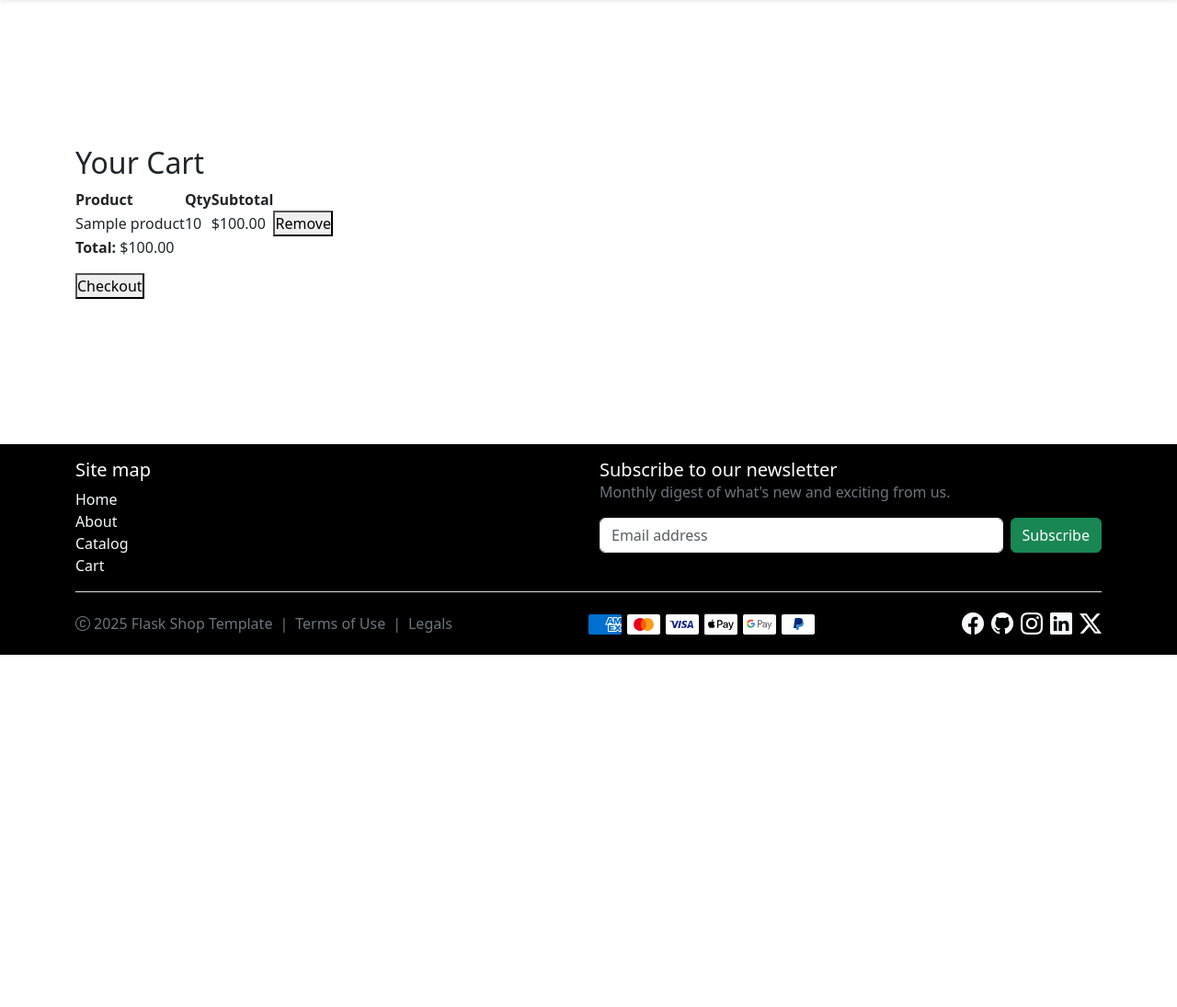
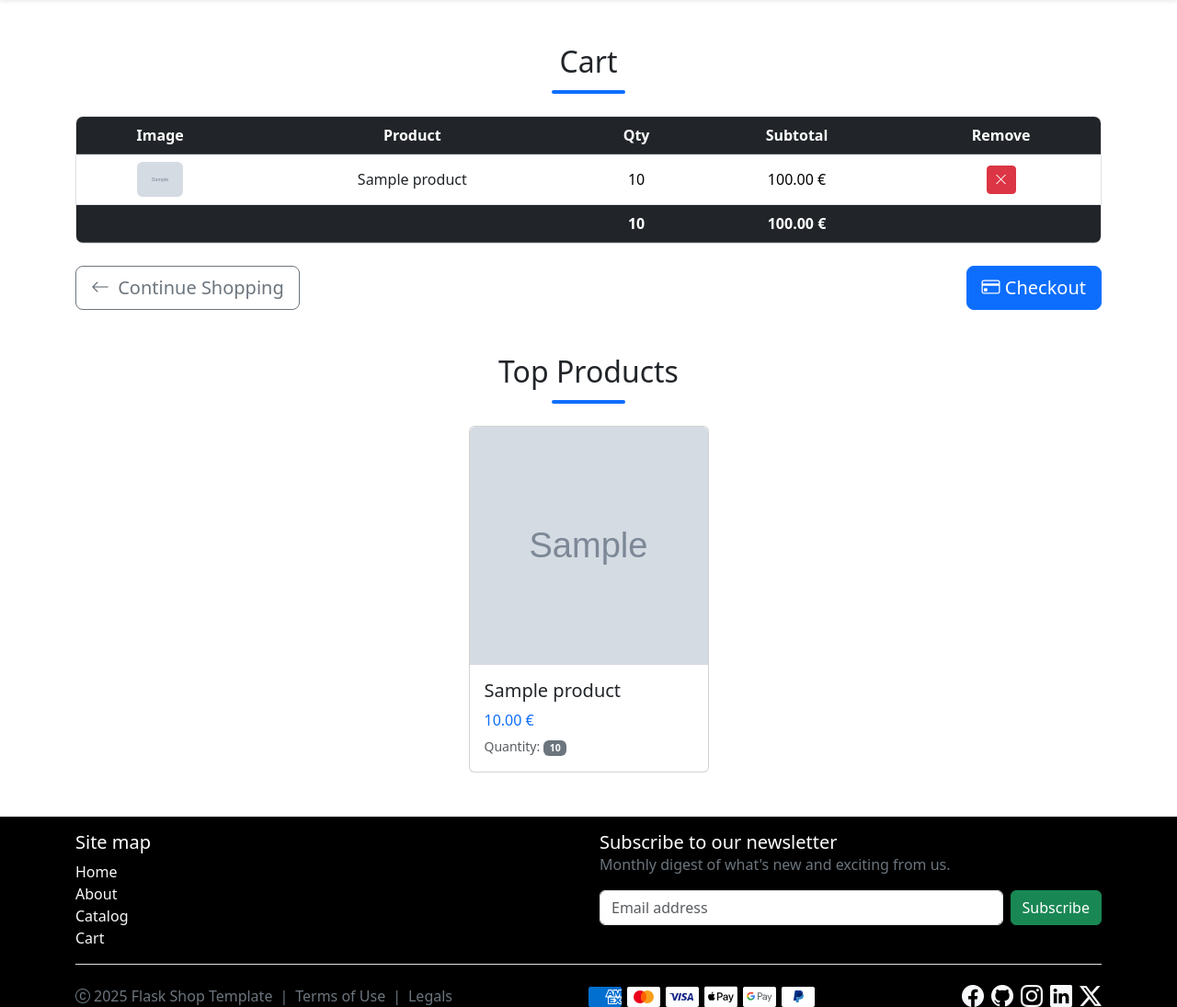
Before and after one commit to fchavonet/full_stack-flask_shop_template, a Flask app: page /cart in a window 1280 px wide. Shown: the part 88-1183 px from the top of the page at 92% size. Before the commit the page ends 800 px from the top, so only its background shows below. Run offline with Flask 3, Linux system fonts and the light colour scheme; a user stored in the database is signed in; tables that the repository leaves empty hold one stand-in row (values such as "Sample post"); grey boxes marked "Sample" are stand-in pictures.

Commit message:
feat: creating UI for the cart page.

```diff
--- a/static/css/style.css
+++ b/static/css/style.css
@@ -60,6 +60,16 @@
     object-position: bottom;
 }
 
+/* CART */
+.table-rounded {
+    overflow: hidden;
+    border-radius: 0.5rem;
+}
+
+.table-rounded .table {
+    margin-bottom: 0;
+}
+
 /* RESPONSIVE */
 @media (max-width: 992px) {
     .fs-tiny {
--- a/templates/shop/cart.html
+++ b/templates/shop/cart.html
@@ -1,39 +1,95 @@
 {% extends "base.html" %}
 {% block content %}
-<h2>Your Cart</h2>
+<h2 class="section-title text-center mb-4">Cart</h2>
+
+<!-- Cart section -->
 {% if items %}
-<table>
-    <thead>
+<section class="mb-4 table-responsive table-rounded border">
+    <table table class="table table-hover align-middle text-center">
+        <!-- Header -->
+        <thead class="table-dark">
             <tr>
-            <th>Product</th>
-            <th>Qty</th>
-            <th>Subtotal</th>
-            <th></th>
+                <th scope="col" class="d-none d-lg-table-cell">Image</th>
+                <th scope="col">Product</th>
+                <th scope="col">Qty</th>
+                <th scope="col">Subtotal</th>
+                <th scope="col">Remove</th>
             </tr>
         </thead>
 
+        <!-- Body -->
         <tbody>
             {% for item in items %}
             <tr>
-            <td>{{ item.product.title }}</td>
+                <td class="d-none d-lg-table-cell">
+                    <img class="img-fluid rounded" width="50" height="50" src="{{ url_for('static', filename='images/product_pictures/' + (item.product.image or config.DEFAULT_PRODUCT_PICTURE)) }}" style="object-fit:cover;" alt="{{ item.product.title }}">
+                </td>
+
+                <td>
+                    <a href="{{ url_for('product_detail', product_id=item.product.id) }}"
+                        class="text-decoration-none text-dark">
+                        {{ item.product.title }}
+                    </a>
+                </td>
+
                 <td>{{ item.quantity }}</td>
-            <td>${{ "%.2f"|format(item.subtotal) }}</td>
+
+                <td>{{ "%.2f"|format(item.subtotal) }} €</td>
                 <td>
                     <form method="post" action="{{ url_for('remove_from_cart', product_id=item.product.id) }}">
-                    <button type="submit">Remove</button>
+                        <button class="btn btn-sm btn-danger" type="submit">
+                            <i class="bi bi-x-lg"></i>
+                        </button>
                     </form>
                 </td>
             </tr>
             {% endfor %}
         </tbody>
+
+        <!-- Footer -->
+        <tfoot class="table-dark">
+            <tr>
+                <td class="d-none d-lg-table-cell"></td>
+                <td></td>
+                <td class="fw-bold">{{ items|sum(attribute="quantity") }}</td>
+                <td class="fw-bold">{{ "%.2f"|format(items|sum(attribute="subtotal")) }} €</td>
+                <td></td>
+            </tr>
+        </tfoot>
     </table>
+</section>
 
-<p><strong>Total:</strong> ${{ "%.2f"|format(total) }}</p>
+<!-- Empty cart -->
+{% else %}
+<section class="alert alert-warning mb-3" role="alert">
+    Your cart is empty.
+</section>
+{% endif %}
 
-<form method="post" action="{{ url_for('checkout') }}">
-    <button type="submit">Checkout</button>
+<!-- Action buttons -->
+<section class="d-grid gap-2 d-lg-block d-lg-flex justify-content-lg-between align-items-center mb-5">
+    <form method="post" action="{{ url_for('checkout') }}" class="order-1 order-lg-2">
+        <button class="btn btn-primary btn-lg w-100 w-lg-auto" type="submit"><i class="bi bi-credit-card">
+            </i>Checkout</i></button>
     </form>
-{% else %}
-<p>Your cart is empty.</p>
+
+    <a href="{{ url_for('catalog') }}" class="btn btn-outline-secondary btn-lg order-2 order-lg-1">
+        <i class="bi bi-arrow-left me-1"></i> Continue Shopping
+    </a>
+</section>
+
+<!-- Top Products Section -->
+{% if top_products %}
+<section>
+    <h2 class="section-title text-center mb-4">Top Products</h2>
+
+    <div class="row g-4 justify-content-center">
+        {% for product in top_products %}
+        <div class="col-12 col-sm-6 col-md-4 col-lg-3">
+            {% include 'shop/product_card.html' %}
+        </div>
+        {% endfor %}
+    </div>
+</section>
 {% endif %}
 {% endblock %}
```
Lines whose indentation alone changed are shown as unchanged.
